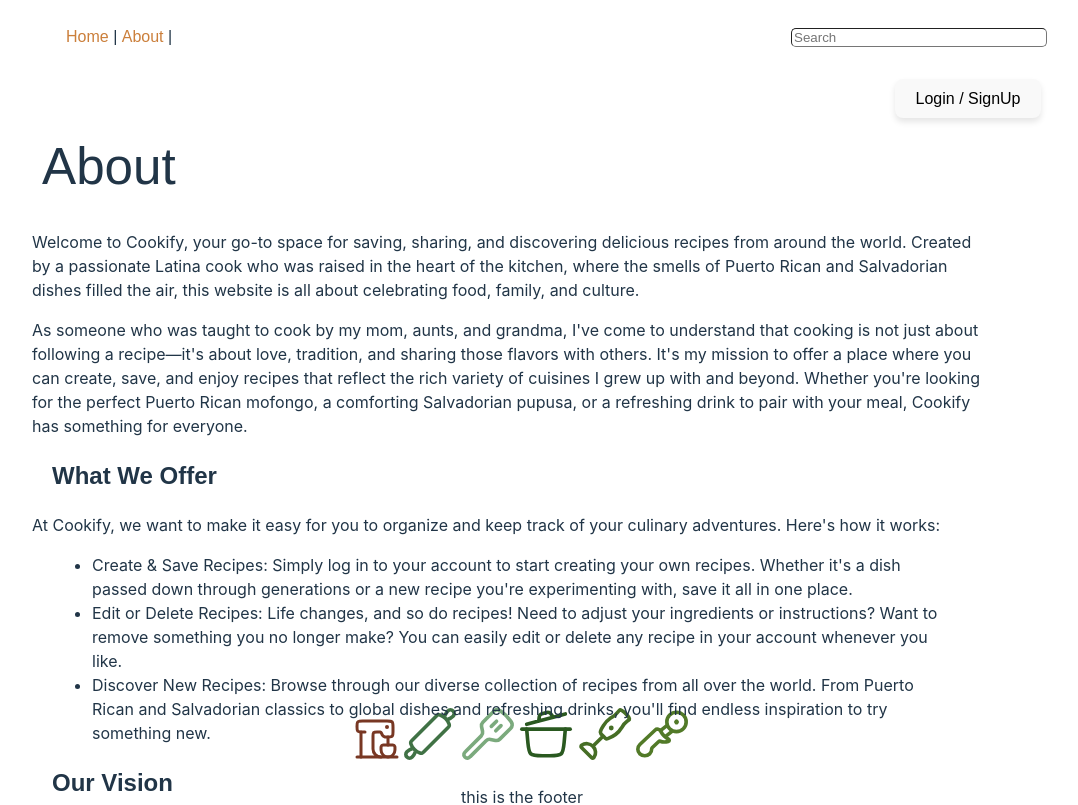
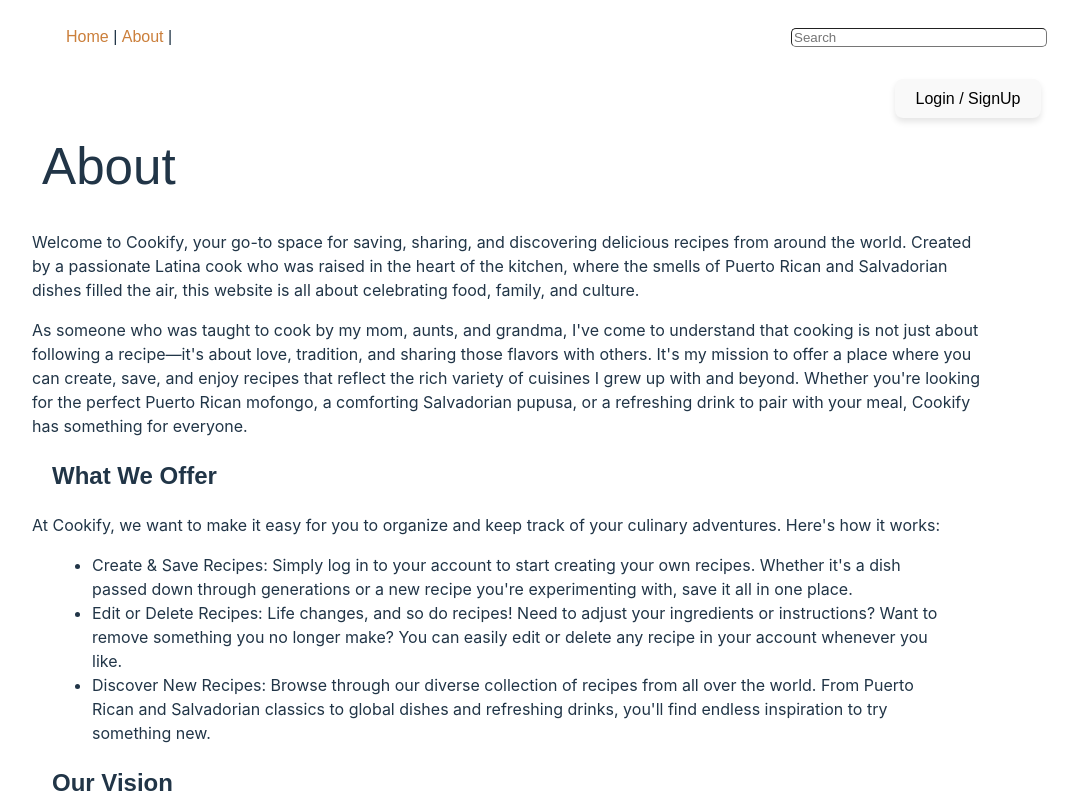
Before and after one commit to dayane112/CapStone-Recipe---Frontend, a React (Vite) app: page /about in a window 1280 px wide. Shown: the top 805 px of the page, without its empty margins (118-1196 px from the left). Built offline with nearby package versions, Linux system fonts and the light colour scheme; a web font is replaced by a local one.

Commit message:
Adjusted the footer to stay on the bottom

```diff
--- a/src/components/CreateRecipe.jsx
+++ b/src/components/CreateRecipe.jsx
@@ -92,7 +92,7 @@
 
 
     return (
-        <>
+        <> <div className="main-container">
             <h1 className='recipeTitle'> Add Recipe<svg className='svgStyle' xmlns="http://www.w3.org/2000/svg" viewBox="0 0 24 24" width="35" height="35" color="#39906d" fill="none" >
                 <g transform="scale(-1, 1) translate(-24, 2)">
                     <path d="M21 17C18.2386 17 16 14.7614 16 12C16 9.23858 18.2386 7 21 7" stroke="currentColor" strokeWidth="1.5" strokeLinecap="round" />
@@ -166,7 +166,7 @@
                 </div><br />
                 <button className="saveGroup" type="submit">Save</button>
             </form >
-
+        </div>
         </>
     )
 }
--- a/src/styles/AboutPage.css
+++ b/src/styles/AboutPage.css
@@ -16,7 +16,7 @@
 .alignment {
     margin-left: 50px;
     margin-right: 50px;
-    margin-bottom: 200px;
+    /* margin-bottom: 200px; */
 }
 
 h2 {
--- a/src/styles/CreateRecipeStyle.css
+++ b/src/styles/CreateRecipeStyle.css
@@ -1,4 +1,10 @@
 @import url("https://use.typekit.net/oem5whj.css");
+
+.main-container {
+    /* display: flex; */
+    flex-direction: column;
+    min-height: 100vh;
+}
 
 .recipeTitle {
     margin-left: 90px;
--- a/src/styles/FooterStyle.css
+++ b/src/styles/FooterStyle.css
@@ -1,8 +1,7 @@
-.footer {
-    display: inline-block;
+/* .footer {
+    position: absolute;
+    top:1500px;
     text-align: center;
-    /* background-color: rgb(93, 136, 100); */
-    position: fixed;
     width: 100%;
     height: 100px;
     padding: 0;
@@ -10,4 +9,24 @@
     bottom: 0;
     box-sizing: border-box;
     z-index: -1;
+} */
+
+body {
+    display: flex;
+    flex-direction: column;
+    min-height: 100vh;
+    margin: 0;
 }
+
+.footer {
+    position: relative;
+    text-align: center;
+    bottom: 0;
+    /* background-color: #f8f8f8; */
+    padding: 80px;
+    width: 100%;
+    height: 100px;
+    box-sizing: border-box;
+    margin-top: auto;
+    z-index: 1;
+}
--- a/src/styles/HomeFetchDaily.css
+++ b/src/styles/HomeFetchDaily.css
@@ -13,6 +13,7 @@
 }
 
 .ImgSize {
+    margin-left: 90px;
     width: 600px;
     height: 400px;
     overflow: hidden;
--- a/src/styles/HomePage.css
+++ b/src/styles/HomePage.css
@@ -9,15 +9,16 @@
 }
 
 .Discover {
-    margin-left: 30px;
+    margin-left: 100px;
     margin-right: 50px;
     font-weight: 100;
+
 }
 
 .currentLocation {
-    position: fixed;
-    bottom:110px;
-    right: 130px;
+    position: absolute;
+    top:900px;
+    right: 90px;
     z-index: 1000;
     background-color: #db8a3825;
     padding: 10px 30px;
```
